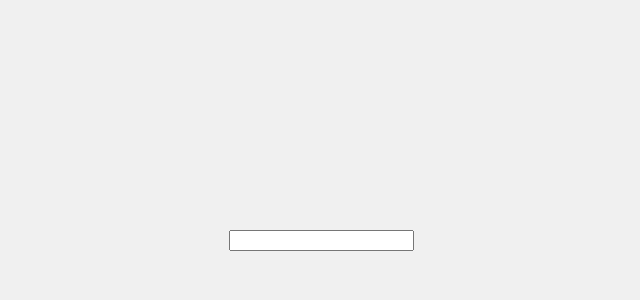
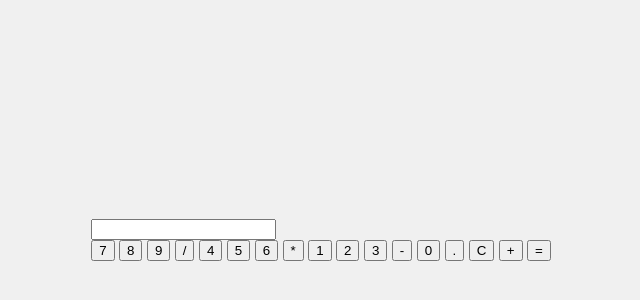
Before and after one commit to I-am-noo-BODY/Calculator-, a plain HTML site: page index.html in a window 1280 px wide. Shown: the part 168-468 px from the top of the page, without its empty margins (319-959 px from the left). Drawn offline with Linux system fonts and the light colour scheme.

Commit message:
Update index.html

```diff
--- a/index.html
+++ b/index.html
@@ -8,7 +8,27 @@
     <div class="calculator">
         <input type="text" id="display" readonly>
         <div class="buttons">
-            <!-- Calculator buttons (see full code in previous steps) -->
+            <button onclick="appendToDisplay('7')">7</button>
+            <button onclick="appendToDisplay('8')">8</button>
+            <button onclick="appendToDisplay('9')">9</button>
+            <button onclick="appendToDisplay('/')">/</button>
+
+            <button onclick="appendToDisplay('4')">4</button>
+            <button onclick="appendToDisplay('5')">5</button>
+            <button onclick="appendToDisplay('6')">6</button>
+            <button onclick="appendToDisplay('*')">*</button>
+
+            <button onclick="appendToDisplay('1')">1</button>
+            <button onclick="appendToDisplay('2')">2</button>
+            <button onclick="appendToDisplay('3')">3</button>
+            <button onclick="appendToDisplay('-')">-</button>
+
+            <button onclick="appendToDisplay('0')">0</button>
+            <button onclick="appendToDisplay('.')">.</button>
+            <button onclick="clearDisplay()">C</button>
+            <button onclick="appendToDisplay('+')">+</button>
+
+            <button onclick="calculate()" class="equals">=</button>
         </div>
     </div>
     <script src="script.js"></script>
```
